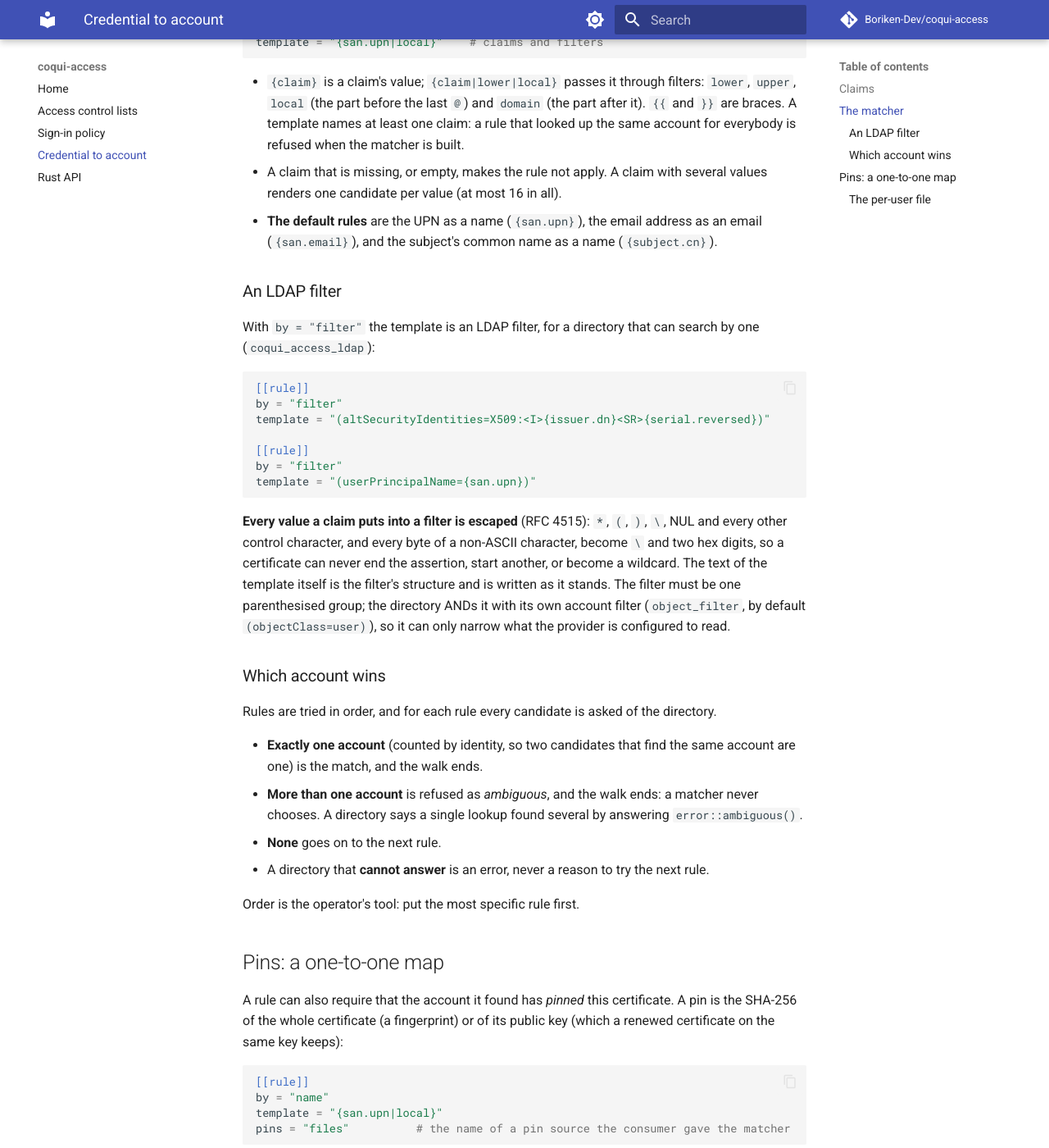
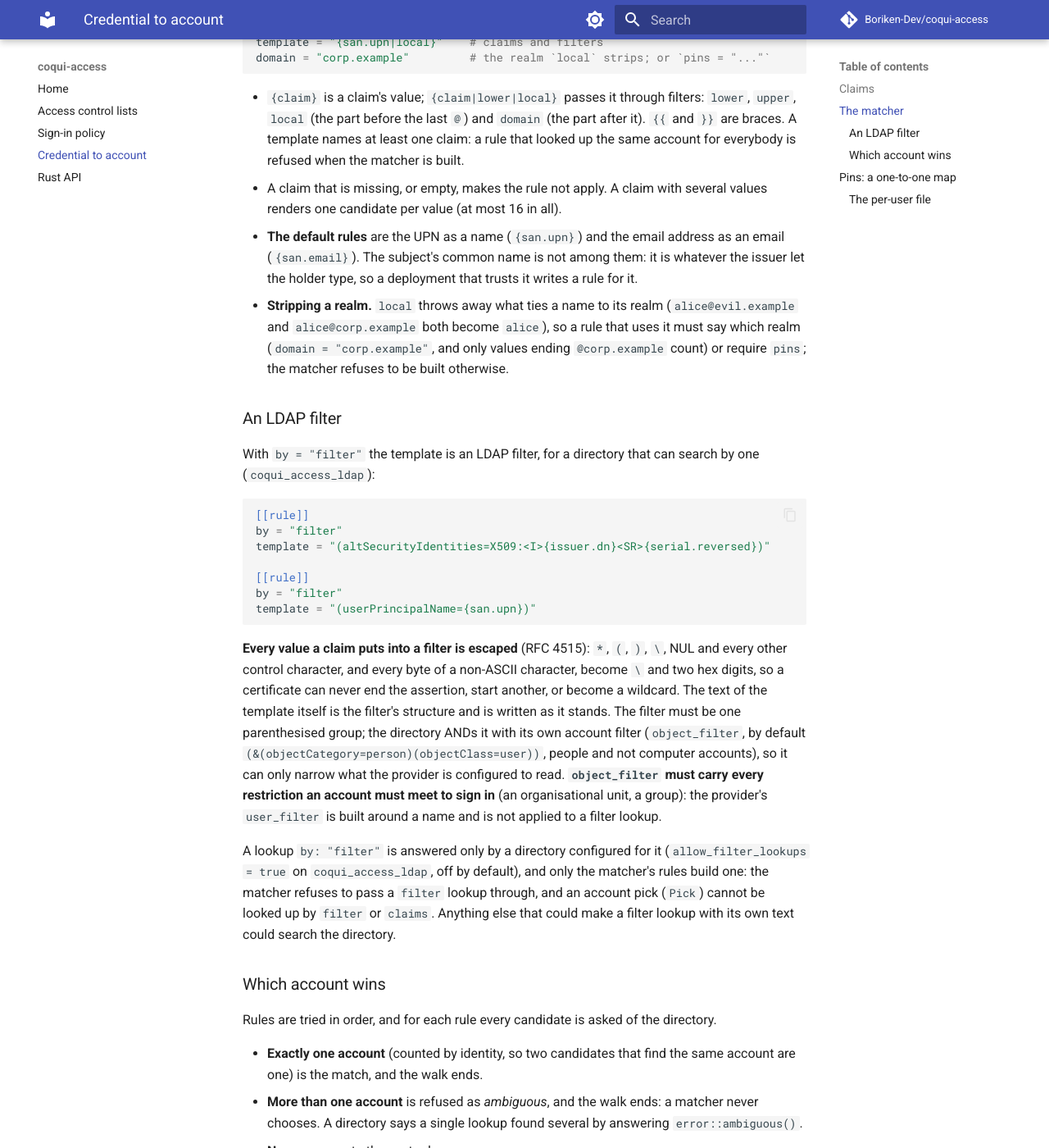
Before and after one commit to Boriken-Dev/coqui-access, an MkDocs documentation site: the page built from docs/identity.md, in a window 1280 px wide and 1400 px high, scrolled down 1136 px. Shown: the whole window at 82% size. Built offline with MkDocs 1.6.1 and Material for MkDocs 9.7.7, drawn with Linux system fonts in a browser that asks for light colours; comment, search, counter and statistics services are not loaded; some of the changed text lies outside the part shown.

Commit message:
fix: LDAP filter lookups are off unless enabled, and the account filter defaults to people
allow_filter_lookups is false by default; object_filter defaults to
(&(objectCategory=person)(objectClass=user)) and is documented as the place
for every admission restriction.

````diff
--- a/docs/identity.md
+++ b/docs/identity.md
@@ -34,6 +34,7 @@ rendered text is in the directory:
 [[rule]]
 by = "name"                     # name, email, id, or filter
 template = "{san.upn|local}"    # claims and filters
+domain = "corp.example"         # the realm `local` strips; or `pins = "..."`
 ```
 
 - `{claim}` is a claim's value; `{claim|lower|local}` passes it through filters: `lower`, `upper`,
@@ -42,8 +43,13 @@ template = "{san.upn|local}"    # claims and filters
   refused when the matcher is built.
 - A claim that is missing, or empty, makes the rule not apply. A claim with several values renders
   one candidate per value (at most 16 in all).
-- **The default rules** are the UPN as a name (`{san.upn}`), the email address as an email
-  (`{san.email}`), and the subject's common name as a name (`{subject.cn}`).
+- **The default rules** are the UPN as a name (`{san.upn}`) and the email address as an email
+  (`{san.email}`). The subject's common name is not among them: it is whatever the issuer let the
+  holder type, so a deployment that trusts it writes a rule for it.
+- **Stripping a realm.** `local` throws away what ties a name to its realm (`alice@evil.example`
+  and `alice@corp.example` both become `alice`), so a rule that uses it must say which realm
+  (`domain = "corp.example"`, and only values ending `@corp.example` count) or require `pins`; the
+  matcher refuses to be built otherwise.
 
 ### An LDAP filter
 
@@ -65,7 +71,16 @@ other control character, and every byte of a non-ASCII character, become `\` and
 certificate can never end the assertion, start another, or become a wildcard. The text of the
 template itself is the filter's structure and is written as it stands. The filter must be one
 parenthesised group; the directory ANDs it with its own account filter (`object_filter`, by default
-`(objectClass=user)`), so it can only narrow what the provider is configured to read.
+`(&(objectCategory=person)(objectClass=user))`, people and not computer accounts), so it can only
+narrow what the provider is configured to read. **`object_filter` must carry every restriction an
+account must meet to sign in** (an organisational unit, a group): the provider's `user_filter` is built
+around a name and is not applied to a filter lookup.
+
+A lookup `by: "filter"` is answered only by a directory configured for it (`allow_filter_lookups =
+true` on `coqui_access_ldap`, off by default), and only the matcher's rules build one: the matcher
+refuses to pass a `filter` lookup through, and an account pick (`Pick`) cannot be looked up by `filter`
+or `claims`. Anything else that could make a filter lookup with its own text could search the
+directory.
 
 ### Which account wins
 
@@ -89,7 +104,7 @@ key keeps):
 ```toml
 [[rule]]
 by = "name"
-template = "{san.upn|local}"
+template = "{san.upn|local}"   # with pins, the realm need not be named
 pins = "files"          # the name of a pin source the consumer gave the matcher
 ```
 
````
Also changed, not shown: CHANGELOG.md (+13 -0 lines), providers/access/ldap/AGENTS.md (+11 -4 lines), 1 other file.
